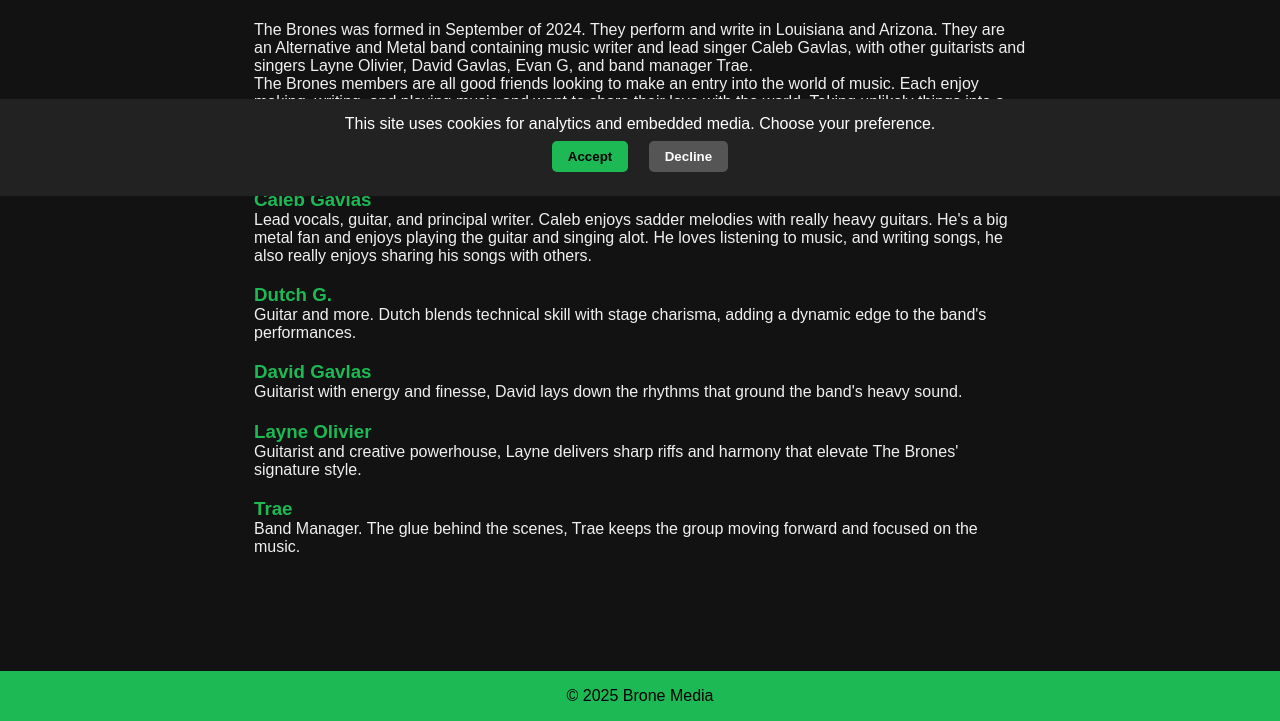
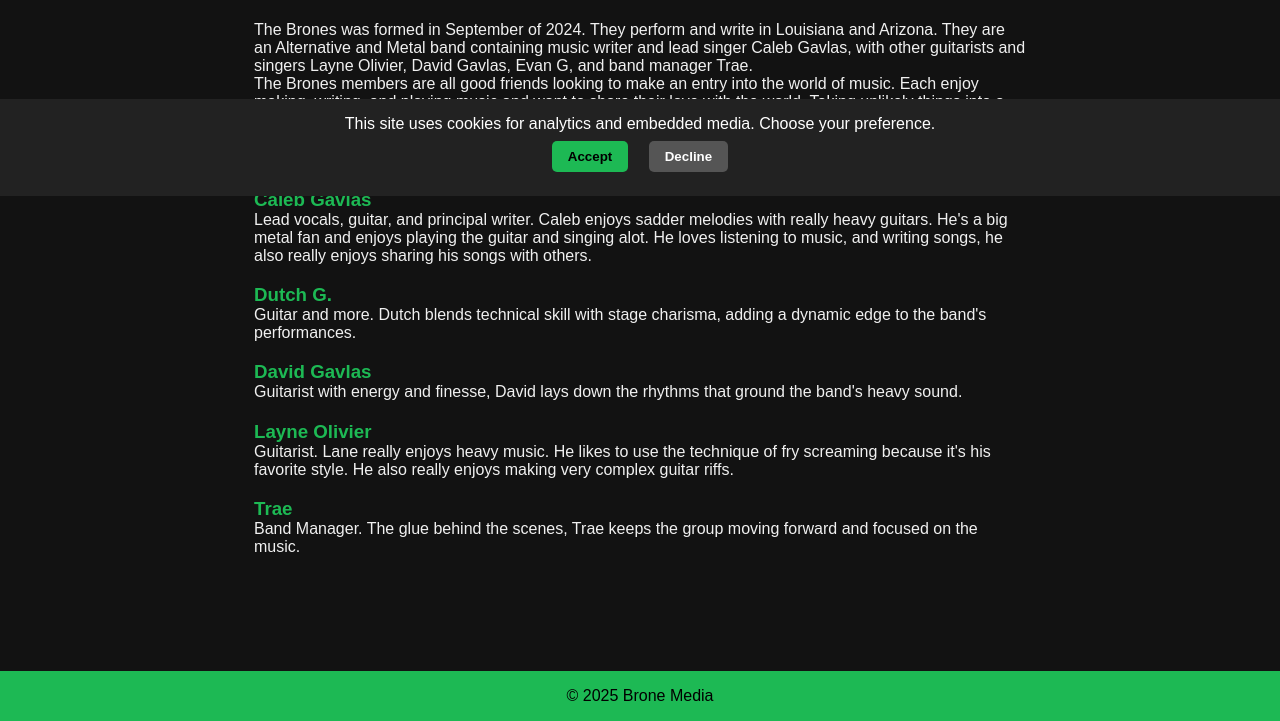
Before and after one commit to Rgav-sudo/thebrones.com, a plain HTML site: page about.html in a window 1280 px wide. Shown: the part 604-1325 px from the top of the page. Drawn offline with Linux system fonts and the light colour scheme.

Commit message:
Update about.html

```diff
--- a/about.html
+++ b/about.html
@@ -110,7 +110,7 @@
 </div>
 <div class="member">
 <h3>Layne Olivier</h3>
-<p>Guitarist and creative powerhouse, Layne delivers sharp riffs and harmony that elevate The Brones' signature style.</p>
+<p>Guitarist. Lane really enjoys heavy music. He likes to use the technique of fry screaming because it's his favorite style. He also really enjoys making very complex guitar riffs.</p>
 </div>
 <div class="member">
 <h3>Trae</h3>
```
